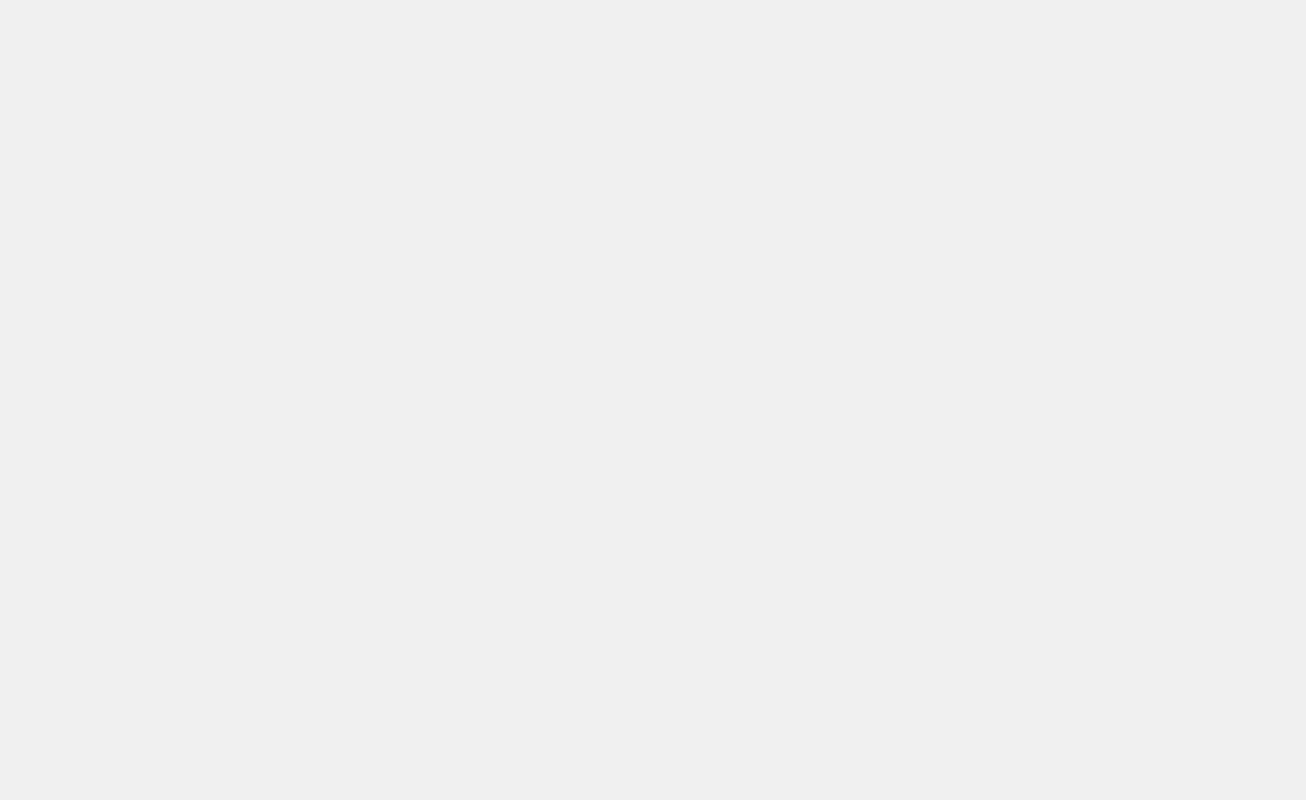
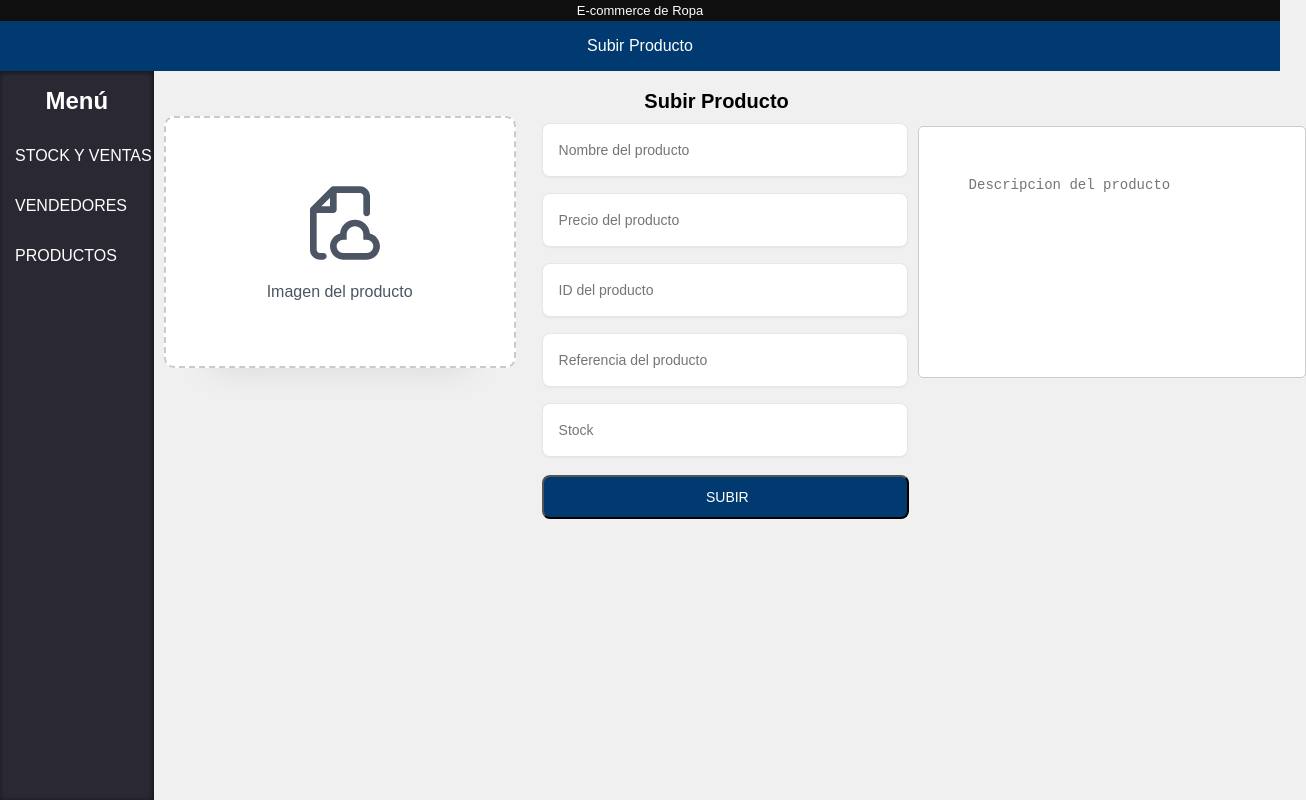
Before and after one commit to BatlloseraDev/Proyecto_EcommerceRopa, a plain HTML site: page SubirProducto.html in a window 1280 px wide. Shown: the whole page, 1306 px wide, since content can reach past the window. Drawn offline with Linux system fonts and the light colour scheme.

Commit message:
Subir producto acabado
Falta poner las cosas en medio, pero el resto esta acabado

```diff
--- a/SubirProducto.html
+++ b/SubirProducto.html
@@ -3,10 +3,74 @@
 <head>
     <meta charset="UTF-8">
     <meta name="viewport" content="width=device-width, initial-scale=1.0">
-    <title>Inicio sesion</title>
+    <title>Subir Producto</title>
     <link rel="stylesheet" href="styles/Style.css">
 </head>
 <body>
-    <!--Index es el inicio de sesion.-->
+
+    <div class="header-tienda">
+        <header>
+            <a>E-commerce de Ropa</a>
+        </header>
+    </div>
+    <div class="header-vendedor">
+        <header>
+            <a>Subir Producto</a>
+        </header>
+    </div>
+    <div class="contenedor">
+
+
+        <div class="BarraLateral">
+            <h2>Menú</h2>
+            <ul>
+                <li><i href=""></i><a>STOCK Y VENTAS</a></li> <!--Meter icono-->
+                <li><i href=""></i><a>VENDEDORES</a></li><!--Meter icono-->
+                <li><i href=""></i><a>PRODUCTOS</a></li><!--Meter icono-->
+            </ul>
+
+        </div>
+            <div class="left-producto">
+                <label class="custum-file-upload" for="file">
+                    <div class="icon">
+                    <svg xmlns="http://www.w3.org/2000/svg" fill="" viewBox="0 0 24 24"><g stroke-width="0" id="SVGRepo_bgCarrier"></g><g stroke-linejoin="round" stroke-linecap="round" id="SVGRepo_tracerCarrier"></g><g id="SVGRepo_iconCarrier"> <path fill="" d="M10 1C9.73478 1 9.48043 1.10536 9.29289 1.29289L3.29289 7.29289C3.10536 7.48043 3 7.73478 3 8V20C3 21.6569 4.34315 23 6 23H7C7.55228 23 8 22.5523 8 22C8 21.4477 7.55228 21 7 21H6C5.44772 21 5 20.5523 5 20V9H10C10.5523 9 11 8.55228 11 8V3H18C18.5523 3 19 3.44772 19 4V9C19 9.55228 19.4477 10 20 10C20.5523 10 21 9.55228 21 9V4C21 2.34315 19.6569 1 18 1H10ZM9 7H6.41421L9 4.41421V7ZM14 15.5C14 14.1193 15.1193 13 16.5 13C17.8807 13 19 14.1193 19 15.5V16V17H20C21.1046 17 22 17.8954 22 19C22 20.1046 21.1046 21 20 21H13C11.8954 21 11 20.1046 11 19C11 17.8954 11.8954 17 13 17H14V16V15.5ZM16.5 11C14.142 11 12.2076 12.8136 12.0156 15.122C10.2825 15.5606 9 17.1305 9 19C9 21.2091 10.7909 23 13 23H20C22.2091 23 24 21.2091 24 19C24 17.1305 22.7175 15.5606 20.9844 15.122C20.7924 12.8136 18.858 11 16.5 11Z" clip-rule="evenodd" fill-rule="evenodd"></path> </g></svg>
+                    </div>
+                    <div class="text">
+                    <span>Imagen del producto</span>
+                    </div>
+                    <input type="file" id="file" required="Imagen">
+                </label>
+                </div>
+            <form class="form-producto">
+                <p class="form-producto-title">Subir Producto</p>
+                <div class="input-producto-container">
+                <input type="Text" placeholder="Nombre del producto" required>
+                <span></span>
+                </div>
+                <div class="input-producto-container">
+                <input type="number" placeholder="Precio del producto" required>
+                </div>
+                <div class="input-producto-container">
+                    <input type="number" placeholder="ID del producto" required>
+                </div>
+
+                <div class="input-producto-container">
+                    <input type="text" placeholder="Referencia del producto" required>
+                </div>
+                <div class="input-producto-container">
+                    <input type="number" placeholder="Stock" required>
+                </div>
+                <button type="submit" class="submit-producto">
+                Subir
+            </button>
+            </form>
+            <div class="textarea">
+                <textarea name="Descripcion" placeholder="Descripcion del producto" required></textarea>
+            </div>
+
+        </div>
+
+    </div>
+
 </body>
 </html>
--- a/styles/Style.css
+++ b/styles/Style.css
@@ -770,3 +770,127 @@ background-color: #ddd;
 display: block;
 }
 /*Fin registro*/
+
+/*Subir producto*/
+.mid-producto{
+  justify-content: center;
+  display: flex;
+}
+textarea {
+  margin-top:55px;
+  width: 100%;
+  height: 150px;
+  padding: 50px;
+  border: 1px solid #ccc;
+  border-radius: 5px;
+  font-size: 14px;
+  resize: none;
+  justify-content:right;
+  display: flex;
+}
+
+/*Inicio Form*/
+.form-producto {
+  background-color: #f0f0f0;
+  display: block;
+  padding: 1rem;
+  max-width: 350px;
+  border-radius: 0.5rem;
+  margin-right: 10px;
+}
+
+.form-producto-title {
+  font-size: 1.25rem;
+  line-height: 1.75rem;
+  font-weight: 600;
+  text-align: center;
+  color: #000;
+}
+
+.input-producto-container {
+  position: relative;
+}
+
+.input-producto-container input, .form button {
+  outline: none;
+  border: 1px solid #e5e7eb;
+  margin: 8px 0;
+}
+
+.input-producto-container input {
+  background-color: #fff;
+  padding: 1rem;
+  padding-right: 3rem;
+  font-size: 0.875rem;
+  line-height: 1.25rem;
+  width: 300px;
+  border-radius: 0.5rem;
+  box-shadow: 0 1px 2px 0 rgba(0, 0, 0, 0.05);
+}
+
+.submit-producto {
+  display: block;
+  padding-top: 0.75rem;
+  padding-bottom: 0.75rem;
+  padding-left: 1.5rem;
+  padding-right: 1.25rem;
+  background-color: #003A70;
+  color: #ffffff;
+  font-size: 0.875rem;
+  line-height: 1rem;
+  font-weight: 500;
+  width: 105%;
+  border-radius: 0.5rem;
+  text-transform: uppercase;
+  margin-top: 10px;
+}
+
+/*fin Form*/
+/*Inicio File*/
+
+.custum-file-upload {
+  height: 200px;
+  width: 300px;
+  display: flex;
+  flex-direction: column;
+  align-items: space-between;
+  gap: 20px;
+  cursor: pointer;
+  align-items: center;
+  justify-content: center;
+  border: 2px dashed #cacaca;
+  background-color: rgba(255, 255, 255, 1);
+  padding: 1.5rem;
+  border-radius: 10px;
+  box-shadow: 0px 48px 35px -48px rgba(0,0,0,0.1);
+  margin: 10px;
+  margin-top:45px;
+}
+
+.custum-file-upload .icon {
+  display: flex;
+  align-items: center;
+  justify-content: center;
+}
+
+.custum-file-upload .icon svg {
+  height: 80px;
+  fill: rgba(75, 85, 99, 1);
+}
+
+.custum-file-upload .text {
+  display: flex;
+  align-items: center;
+  justify-content: center;
+}
+
+.custum-file-upload .text span {
+  font-weight: 400;
+  color: rgba(75, 85, 99, 1);
+}
+
+.custum-file-upload input {
+  display: none;
+}
+/*Fin File*/
+/*Fin Subir Producto*/
```
